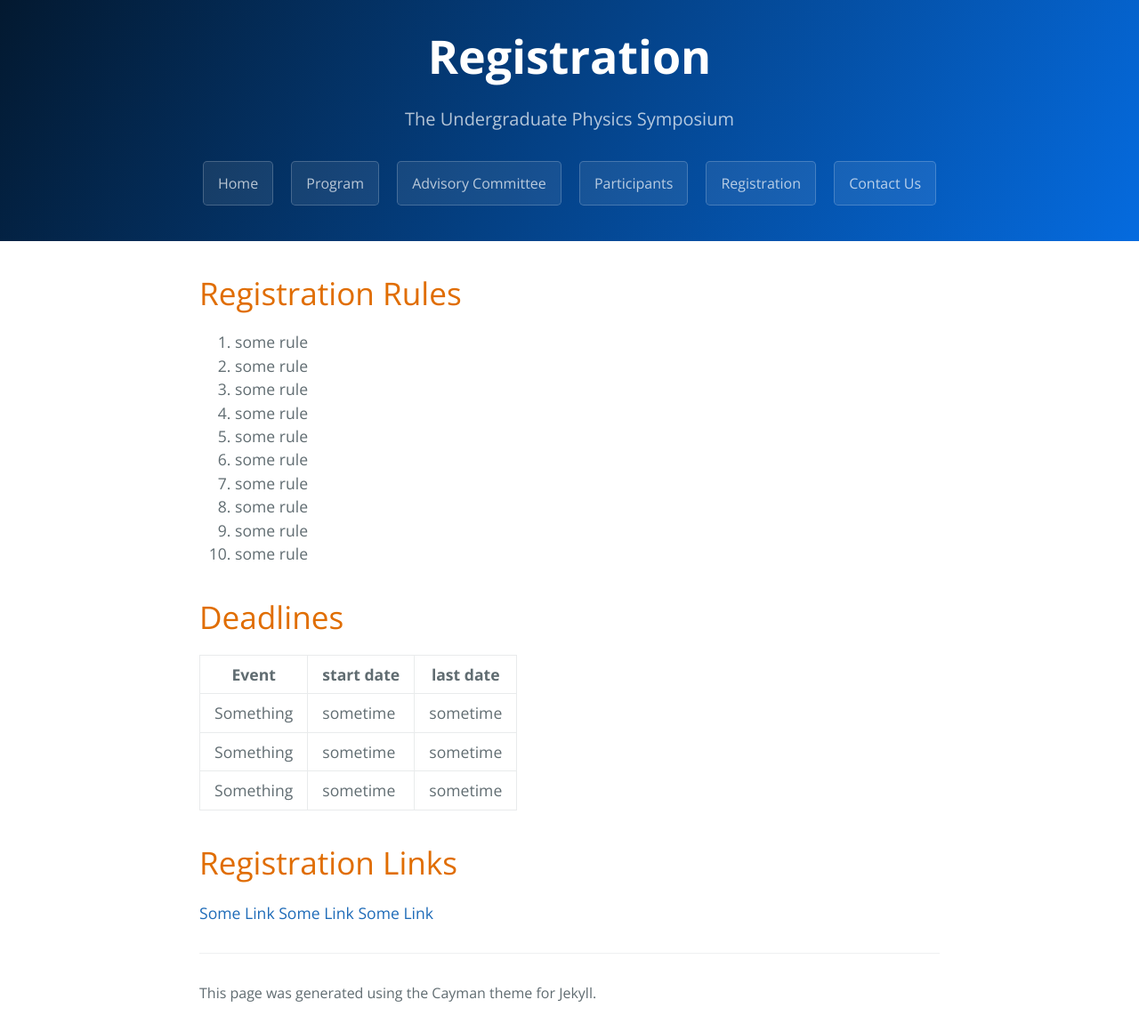
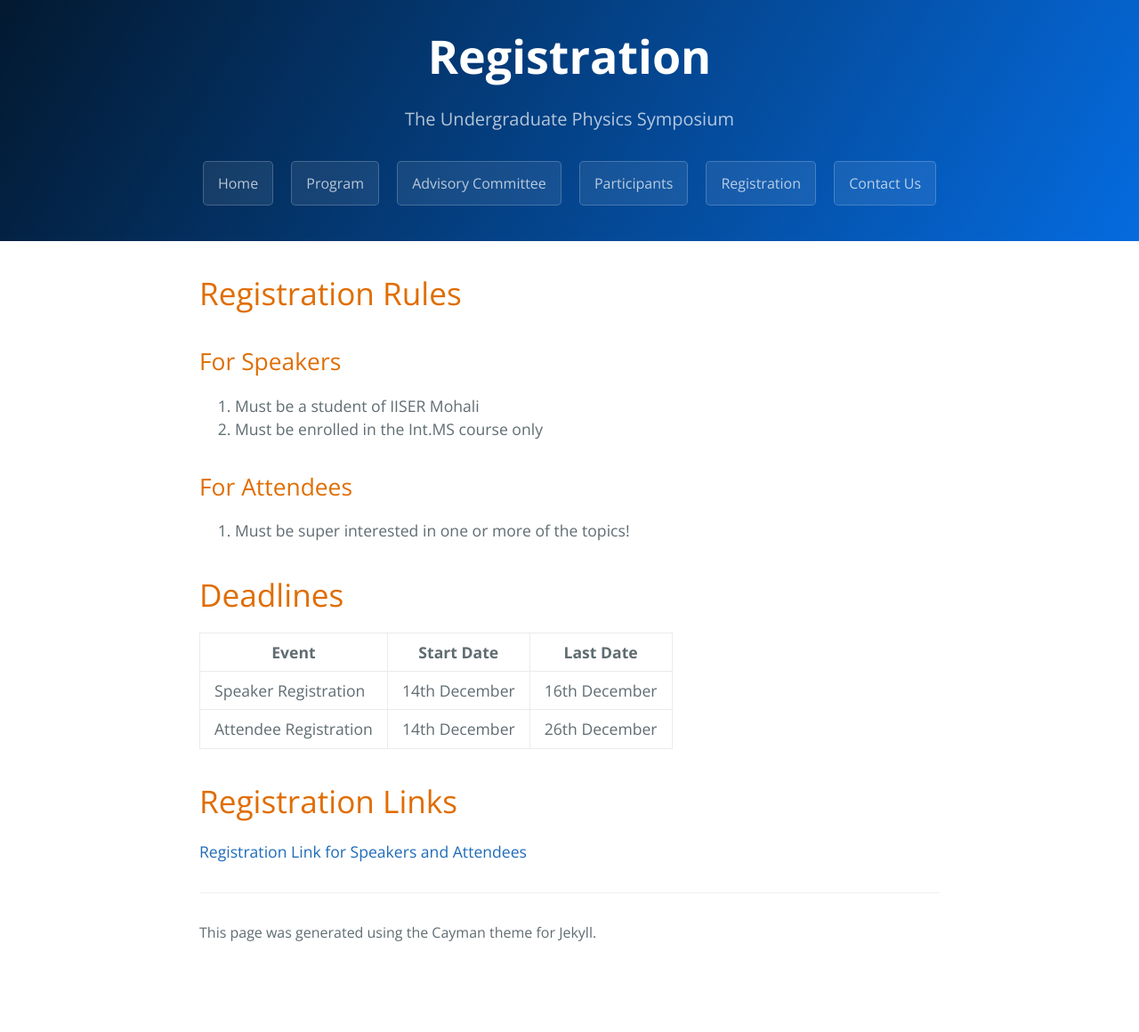
Before and after one commit to IISERM/ugsymposium, a Jekyll site: the page built from registration.md, in a window 1280 px wide. Shown: the whole page at 89% size. Built offline with Jekyll 4.4.1, drawn with Linux system fonts in a browser that asks for light colours; our own code applies the rules of GitHub Pages for plain Markdown files; after the commit the page ends 1092 px from its top, so only the background shows below that.

Commit message:
Update registration.md

```diff
--- a/registration.md
+++ b/registration.md
@@ -5,27 +5,20 @@
 
 # Registration Rules
 
-1. some rule
-2. some rule
-3. some rule
-4. some rule
-5. some rule
-6. some rule
-7. some rule
-8. some rule
-9. some rule
-10. some rule
+## For Speakers
+1. Must be a student of IISER Mohali
+2. Must be enrolled in the Int.MS course only
+
+## For Attendees
+1. Must be super interested in one or more of the topics!
 
 # Deadlines
 
-| Event     | start date | last date |
-| --------- | ---------- | --------- |
-| Something | sometime   | sometime  |
-| Something | sometime   | sometime  |
-| Something | sometime   | sometime  |
+| Event                 | Start Date    | Last Date      |
+| --------------------- | ------------- | -------------- |
+| Speaker Registration  | 14th December | 16th December  |
+| Attendee Registration | 14th December | 26th December  |
 
 # Registration Links
 
-[Some Link](#)
-[Some Link](#)
-[Some Link](#)
+[Registration Link for Speakers and Attendees](https://forms.gle/fPPDaqNzx8vFwDot6)
```
